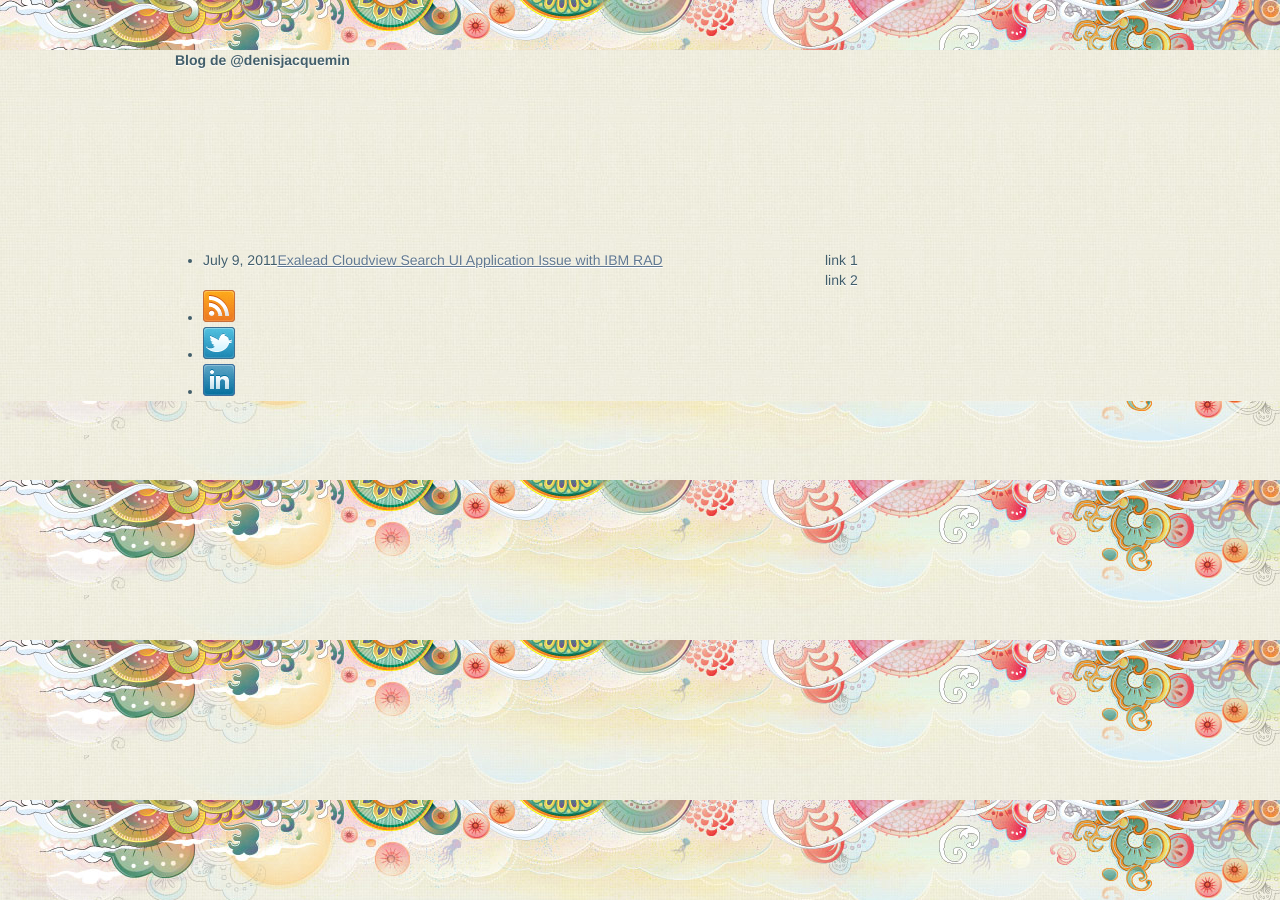
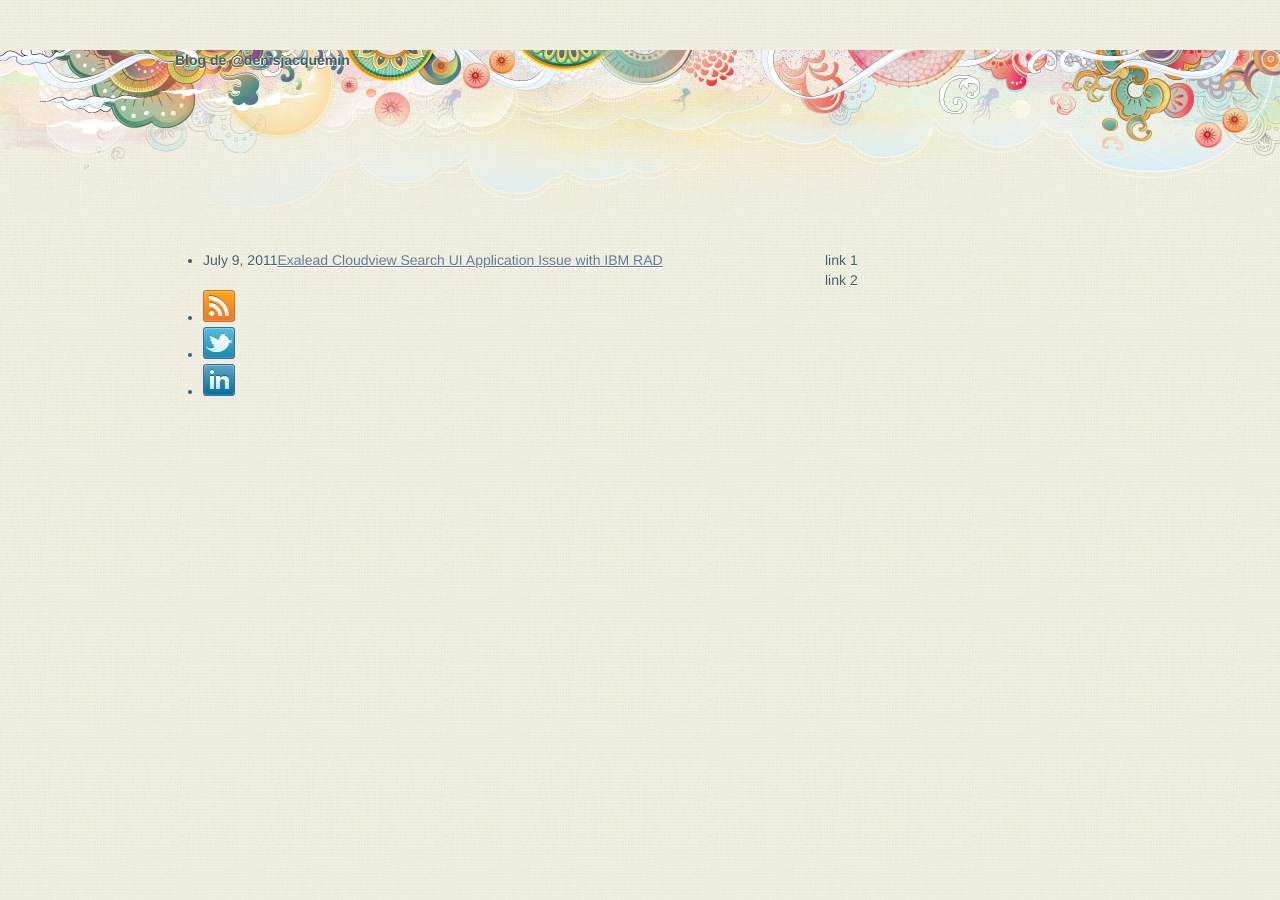
Before and after one commit to denisjacquemin/denisjacquemin.github.com, a Jekyll site: the page built from index.html, in a window 1280 px wide. Built offline with Jekyll 4.4.1, drawn with Linux system fonts in a browser that asks for light colours; nearby versions of some CDN libraries.

Commit message:
background issue rollback

```diff
--- a/css/style.css
+++ b/css/style.css
@@ -169,14 +169,14 @@ a:hover { color: #036; }
  */
 
  html {
-     background: #F1EEE0 url('../images/top-bg.jpg') center top;
+     background: #F1EEE0 url('../images/body-bg.jpg');
      height: 100%;
  }
 
  body {
      color: #425E6A;
      font: 14px "Helvetica Neue",Helvetica Neue,Helvetica,Arial,sans-serif;
-     background: url('../images/body-bg.jpg');
+     background: url('../images/top-bg.jpg') no-repeat center top;
  }
 
  #container {
```
